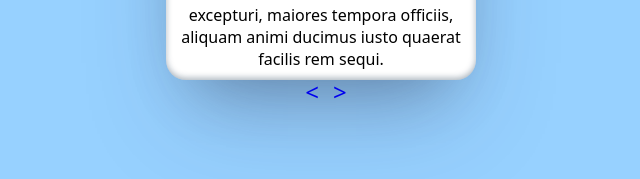
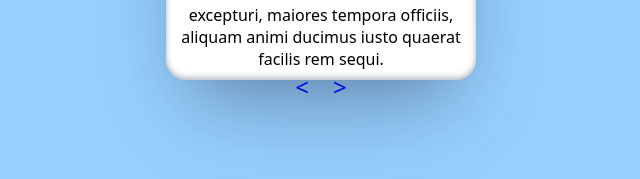
Before and after one commit to alexponciano2/carrossel, a plain HTML site: page index.html in a window 1280 px wide. Shown: the part 607-786 px from the top of the page, 319-959 px from the left. Drawn offline with Linux system fonts and the light colour scheme.

Commit message:
added come id's

```diff
--- a/index.html
+++ b/index.html
@@ -22,7 +22,7 @@
                 <h2>Anna Johnson</h2>
                 <h3>WEB DESIGNER</h3>
                 <p>Lorem ipsum dolor sit amet consectetur adipisicing elit. Totam quos nam tenetur delectus quam doloribus unde consectetur. Alias excepturi, maiores tempora officiis, aliquam animi ducimus iusto quaerat facilis rem sequi.</p>
-                <span><a href="nextPage"><</a></span> <span><a href="prevPage">></a></span>
+                <span><a id="voltar" href="nextPage"><</a></span> <span><a id="seguir" href="prevPage">></a></span>
             </div>
         </section>
     </main>
--- a/style.css
+++ b/style.css
@@ -71,14 +71,21 @@ h3 {
     font-size: 0.8rem;
 }
 
-span {
+span#underline {
     display: inline-block;
     margin-top: 5px;
     margin-left: 10px;
 }
 
-span a {
-    display: block;
+a#voltar {
+    display: inline;
     text-decoration: none;
     font-size: 1.5rem;
 }
+
+a#seguir {
+    display: inline;
+    margin-left: 20px;
+    text-decoration: none;
+    font-size: 1.5rem;
+}
```
